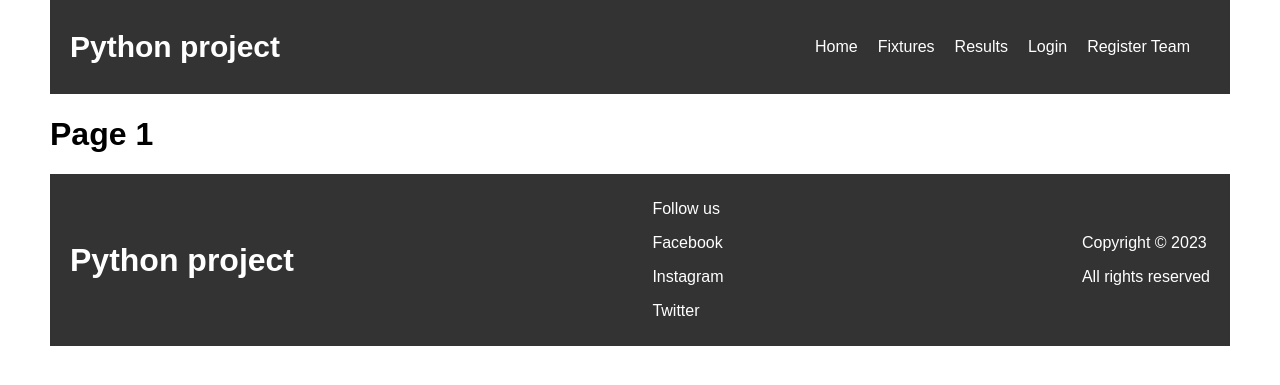
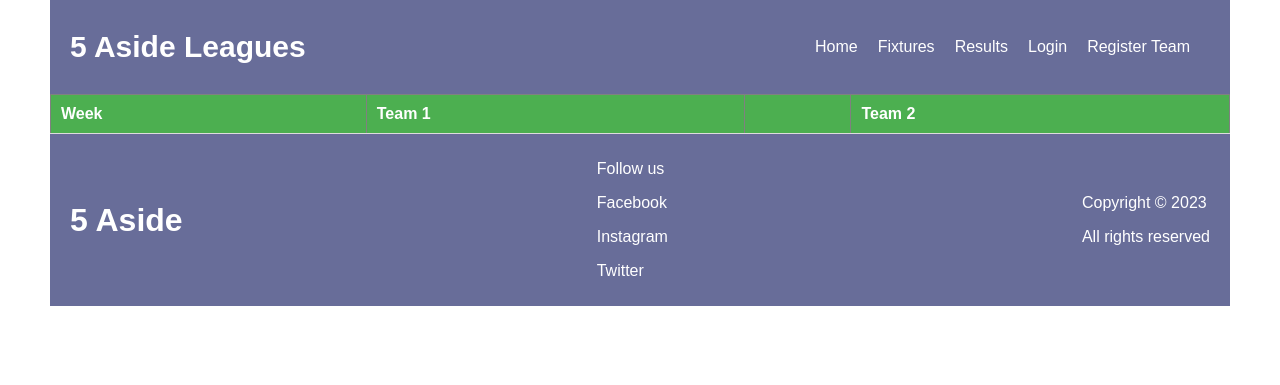
Before and after one commit to Athunder79/Python, a Flask app: page /fixtures/ in a window 1280 px wide. Shown: the top 385 px of the page. Run offline with Flask 2, Linux system fonts and the light colour scheme; lists and menus that the app fills with data are empty.

Commit message:
generate and add fixtures to table

```diff
--- a/app.py
+++ b/app.py
@@ -1,23 +1,53 @@
-from flask import Flask, render_template, request, redirect, url_for,session
+from flask import Flask, render_template, request, redirect, url_for, session
+from models import Teams, Players
+from itertools import combinations
+import random
+
+
 
 app = Flask(__name__)
 
-class Teams:
-    def __init__(self, team_id, team_name, team_color):
-        self.team_id = team_id
-        self.team_name = team_name
-        self.team_color = team_color
+allteams=[]
 
 
 
-@app.route('/')
+@app.route('/', methods =['GET'])
 def index():
-     return render_template('index.html')
+
+     return render_template('index.html', allteams=allteams)
 
 
-@app.route('/fixtures/')
+@app.route('/players/')
+def players():
+    return render_template('players.html')
+
+
+
+@app.route('/fixtures/', methods=['GET'])
 def fixtures():
-    return render_template('fixtures.html')
+    team_name_list = [team.team_name for team in allteams]
+    if len(team_name_list)%2 !=0:
+        team_name_list.append('Bye')
+
+    weeks =len(team_name_list)-1
+    half = len(team_name_list) // 2
+
+    fixtures = []
+
+    for week in range(weeks):
+        week_fixtures = []
+
+        for i in range(half):
+            team1 = team_name_list[i]
+            team2 = team_name_list[len(team_name_list) - 1 - i]
+            week_fixtures.append((team1, team2))
+
+        fixtures.append(week_fixtures)
+        team_name_list.insert(1, team_name_list.pop())
+
+
+    return render_template('fixtures.html', fixtures=fixtures,)
+
 
 @app.route('/results/')
 def results():
@@ -32,17 +62,23 @@ def register():
     return render_template('register.html')
 
 
-
-
-
+# Get tean data from form and add to list allteams
 
 @app.route('/submit', methods=['POST'])
 def submit():
-     team_id = request.form.get('team_id')
-     team_name = request.form.get('team_name')
-     team_color = request.form.get('team_color')
-     team = Teams(team_id, team_name, team_color)
-     return render_template('register.html', team=team)
+    team_no = allteams.__len__()+1
+    team_id = request.form['team_id']
+    password = request.form['password']
+    team_name = request.form['team_name']
+    team_color = request.form['team_color']
+    players = request.form.getlist('player')
+
+    team_id = Teams(team_no, team_id, password, team_name, team_color, players)
+    allteams.append(team_id)
+
+
+    return render_template('register.html', team_id=team_id)
+
 
 
 
--- a/static/style.css
+++ b/static/style.css
@@ -8,7 +8,7 @@ header, nav, footer{
     display: flex;
     justify-content: space-between;
     align-items: center;
-    background-color: #333;
+    background-color: #686d99;
     color: white;
     padding: 10px 20px;
 }
@@ -89,4 +89,27 @@ nav a:hover {
             width: 18px;
             height: 18px;
 
+
 }
+
+table {
+    width: 100%;
+    border-collapse: collapse;
+    margin: 0 auto;
+}
+
+th, td {
+    padding: 10px;
+    text-align: left;
+    border-bottom: 1px solid #ddd;
+}
+
+th {
+    background-color: #4CAF50;
+    color: white;
+}
+
+tr:hover {
+    background-color: #f5f5f5;
+
+}
--- a/templates/base.html
+++ b/templates/base.html
@@ -7,17 +7,19 @@
     <title>My project</title>
 
     <style>
-        {% if team %}
+        {% if team_id %}
         .team-color {
-            background-color: {{ team.team_color }};
+            background-color: {{ team_id.team_color }};
         {% endif %}
         }
+
+
     </style>
 </head>
 <body>
     <header>
         <div class="header-logo">
-            <h1>Python project</h1>
+            <h1>5 Aside Leagues</h1>
             </div>
         <div class="header-menu">
             <p><a href="#">MENU</a></p>
@@ -39,7 +41,7 @@
     </main>
     <footer>
         <div class="footer-logo">
-            <h1>Python project</h1>
+            <h1>5 Aside</h1>
         </div>
 
         <div class="footer-social">
--- a/templates/fixtures.html
+++ b/templates/fixtures.html
@@ -2,6 +2,29 @@
 
 {% block content %}
 <main>
-    <h1>Page 1</h1>
+    <table border="1">
+        <thead>
+            <tr>
+                <th>Week</th>
+                <th>Team 1</th>
+                <th></th>
+                <th>Team 2</th>
+            </tr>
+        </thead>
+        <tbody>
+            {% for week_fixtures in fixtures %}
+            {% for fixture in week_fixtures %}
+            <tr>
+                <tr>
+                    <td>Week {{ week }}</td>
+                    <td>{{ fixture[0] }}</td>
+                    <td>vs</td>
+                    <td>{{ fixture[1] }}</td>
+                </tr>
+            </tr>
+            {% endfor %}
+            {% endfor %}
+        </tbody>
+    </table>
 </main>
 {% endblock %}
```
Also changed, not shown: models.py (+4 -5 lines), templates/index.html (+16 -11 lines), templates/register.html (+8 -5 lines).
